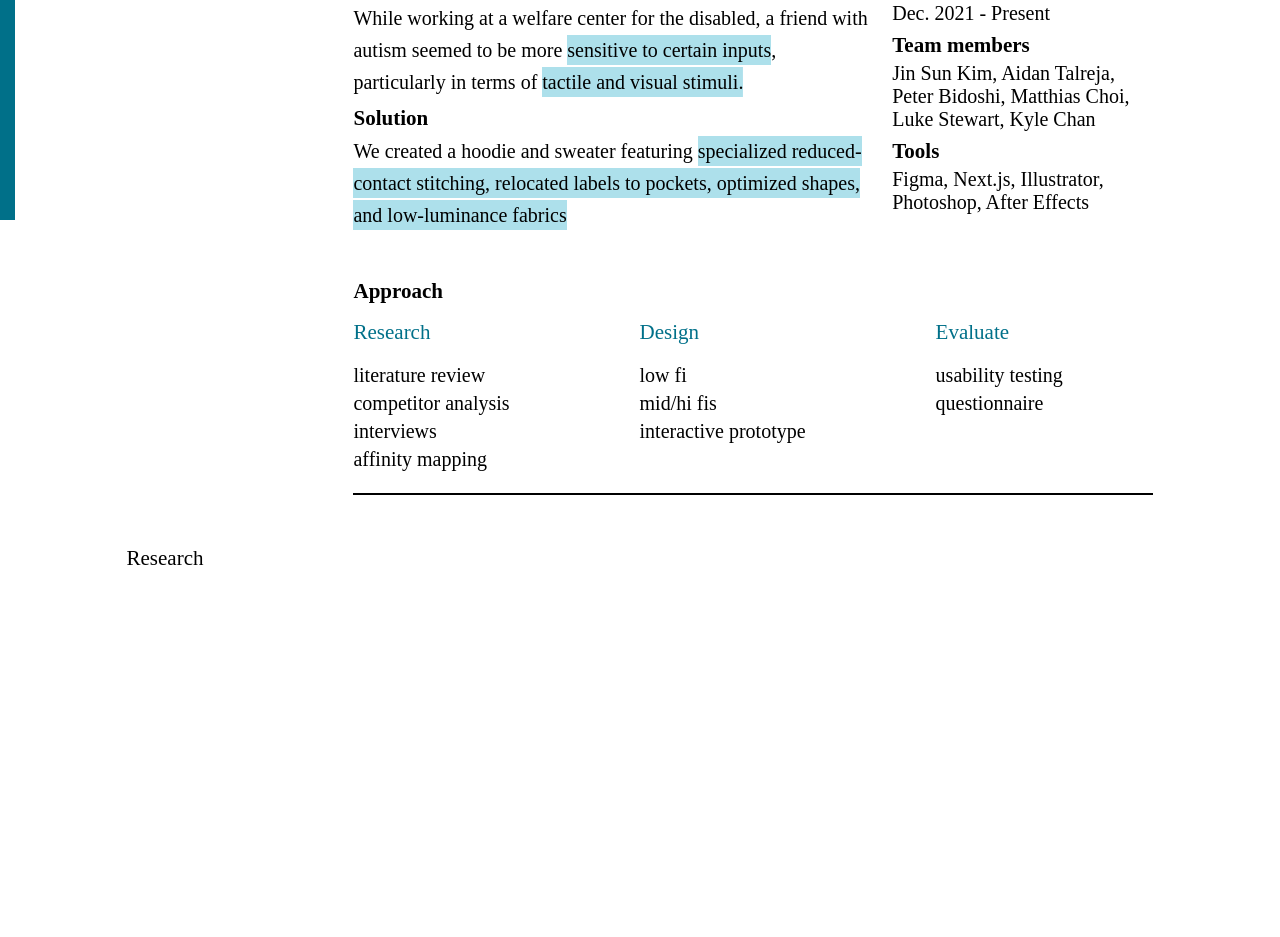
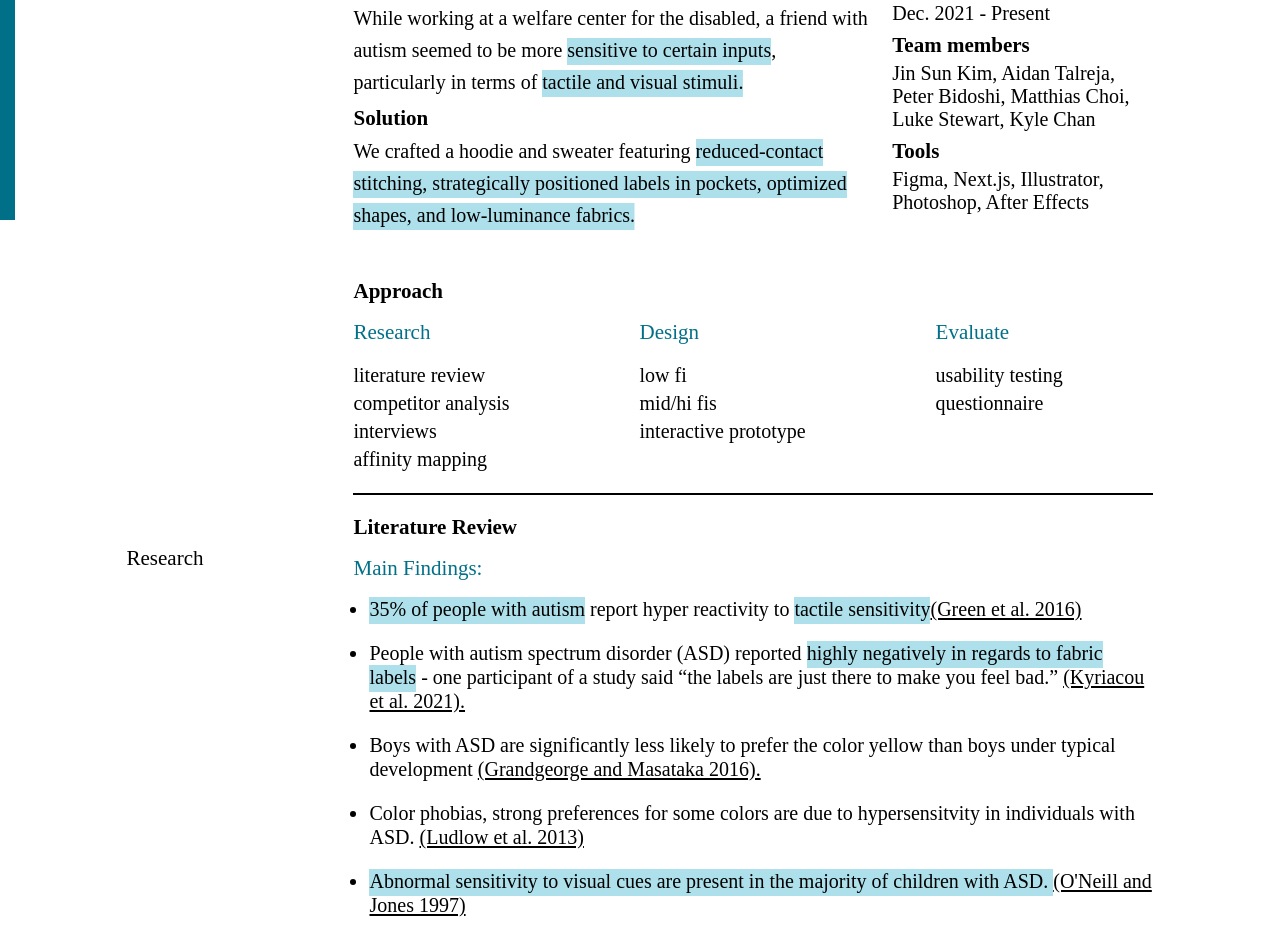
Before and after one commit to kl527/personal, a Next.js app: page /melotomorrow in a window 1280 px wide. Shown: the part 580-1517 px from the top of the page. Before the commit the page ends 1151 px from the top, so only its background shows below. Built offline with nearby package versions, Linux system fonts and the light colour scheme; a web font is replaced by a local one.

Commit message:
Finished Literature Review

```diff
--- a/app/melotomorrow/components/Intro.tsx
+++ b/app/melotomorrow/components/Intro.tsx
@@ -1,7 +1,6 @@
 "use client";
 import React, { useRef } from 'react';
 import useInViewPort from '../../hooks/useInViewPort';
-import Image from 'next/image';
 
 export const Intro = (): JSX.Element => {
     const sensitiveRef = useRef<HTMLSpanElement>(null);
@@ -39,10 +38,10 @@ export const Intro = (): JSX.Element => {
                     </p>
                     <h1 className="font-bold mb-1 text-black text-lg md:text-[21px] tracking-[0] leading-[normal]">Solution</h1>
                     <p className="font-normal mb-2 text-black md:text-[20px] text-base tracking-[0] leading-6 md:leading-8">
-                        We created a hoodie and sweater featuring <em
+                        We crafted a hoodie and sweater featuring <em
                             ref={stitchingRef}
                             className={`highlight ${stitchingInViewport ? 'shown' : ''}`}>
-                            specialized reduced-contact stitching, relocated labels to pockets, optimized shapes, and low-luminance fabrics
+                            reduced-contact stitching, strategically positioned labels in pockets, optimized shapes, and low-luminance fabrics.
                         </em>
                     </p>
                 </div>
@@ -82,7 +81,7 @@ export const Intro = (): JSX.Element => {
                     </div>
                 </div>
             </div>
-            <div className="md:w-[646px] w-[237px] lg:w-[800px] h-[2px] mb-3 bg-black" />
+            <div className="md:w-[646px] w-[237px] lg:w-[800px] h-[2px] mb-5 bg-black" />
         </div>
     );
 };
--- /dev/null
+++ b/app/melotomorrow/components/LiteratureReview.tsx
@@ -0,0 +1,29 @@
+"use client";
+import React, { useRef } from 'react';
+import useInViewPort from '../../hooks/useInViewPort';
+
+export default function LiteratureReview() {
+    const ref1 = useRef<HTMLSpanElement>(null);
+    const ref2 = useRef<HTMLSpanElement>(null);
+
+    const ref1InViewport = useInViewPort(ref1);
+    const ref2InViewport = useInViewPort(ref2);
+    return (
+        <div className="w-[237px] md:w-[646px] lg:w-[800px]">
+            <h1 className="mb-4 text-black text-lg md:text-[21px] tracking-[0] leading-[normal] ">Literature Review</h1>
+            <h1 className="text-melo-blue md:mb-4 font-normal text-lg md:text-[21px] tracking-[0] leading-[normal]" >Main Findings:</h1>
+            <ul>
+                <li className="ml-4 list-disc font-normal mb-5 text-black md:text-[20px] text-base tracking-[0] "><em
+                    ref={ref1}
+                    className={`highlight ${ref1InViewport ? 'shown' : ''}`}>35% of people with autism</em> report hyper reactivity to <em ref={ref1}
+                        className={`highlight ${ref1InViewport ? 'shown' : ''}`}>tactile sensitivity</em><a className="underline underline-offset-2" href="https://pubmed.ncbi.nlm.nih.gov/27475418/">(Green et al. 2016)</a></li>
+                <li className="ml-4 list-disc font-normal mb-5 text-black md:text-[20px] text-base tracking-[0] ">People with autism spectrum disorder (ASD) reported <em ref={ref1}
+                        className={`highlight ${ref1InViewport ? 'shown' : ''}`}>highly negatively in regards to fabric labels</em> - one participant of a study said “the labels are just there to make you feel bad.” <a className="underline underline-offset-2" href="https://link.springer.com/article/10.1007/s10803-021-05140-3">(Kyriacou et al. 2021).</a></li>
+                <li className="ml-4 list-disc font-normal mb-5 text-black md:text-[20px] text-base tracking-[0] ">Boys with ASD are significantly less likely to prefer the color yellow than boys under typical development <a className="underline underline-offset-2" href="https://www.frontiersin.org/articles/10.3389/fpsyg.2016.01976/full">(Grandgeorge and Masataka 2016).</a></li>
+                <li className="ml-4 list-disc font-normal mb-5 text-black md:text-[20px] text-base tracking-[0] ">Color phobias, strong preferences for some colors are due to hypersensitvity in individuals with ASD. <a className="underline underline-offset-2" href="https://www.tandfonline.com/doi/abs/10.1080/13554794.2013.770880">(Ludlow et al. 2013)</a></li>
+                <li className="ml-4 list-disc font-normal mb-5 text-black md:text-[20px] text-base tracking-[0] "><em ref={ref2}
+                        className={`highlight ${ref2InViewport ? 'shown' : ''}`}>Abnormal sensitivity to visual cues are present in the majority of children with ASD. </em><a className="underline underline-offset-2" href="https://link.springer.com/article/10.1023/A:1025850431170">(O'Neill and Jones 1997)</a></li>
+            </ul>
+        </div>
+    );
+};
--- a/app/melotomorrow/components/MTleft.tsx
+++ b/app/melotomorrow/components/MTleft.tsx
@@ -10,7 +10,7 @@ export const MTleft = (): JSX.Element => {
         <div className="font-normal text-lg md:text-[21px] tracking-[0] leading-[normal]">
           Intro
         </div>
-        <div className="font-normal mt-[1250px] md:mt-[950px] lg:mt-[830px] text-lg md:text-[21px] tracking-[0] leading-[normal]">
+        <div className="font-normal mt-[1260px] md:mt-[950px] lg:mt-[830px] text-lg md:text-[21px] tracking-[0] leading-[normal]">
           Research
         </div>
       </div>
--- /dev/null
+++ b/app/melotomorrow/components/Research.tsx
@@ -0,0 +1,9 @@
+import LiteratureReview from "./LiteratureReview";
+
+export default function Research() {
+    return(
+        <div>
+            <LiteratureReview />
+        </div>
+    )
+};
--- a/app/melotomorrow/page.tsx
+++ b/app/melotomorrow/page.tsx
@@ -6,6 +6,7 @@ import Carousel from "./components/Carousel"
 import { Intro } from "./components/Intro"
 import Preloader from "./components/Preloader"
 import { useState } from "react";
+import LiteratureReview from "./components/LiteratureReview";
 
 export default function Page() {
     const [loading, setLoading] = useState(true);
@@ -26,6 +27,7 @@ export default function Page() {
                         <MTheader />
                         <Carousel />
                         <Intro />
+                        <LiteratureReview />
                     </div>
                 </main>
             }
--- a/app/ui/globals.css
+++ b/app/ui/globals.css
@@ -20,7 +20,7 @@ em {
 .highlight.shown {
     position: relative;
     background-origin: 0;
-    background-size: 200% 100%;
+    background-size: 200% 90%;
     background-repeat: repeat-x;
     background-position: -100% 100%;
     transition: background-position 0.8s ease-out;
```
